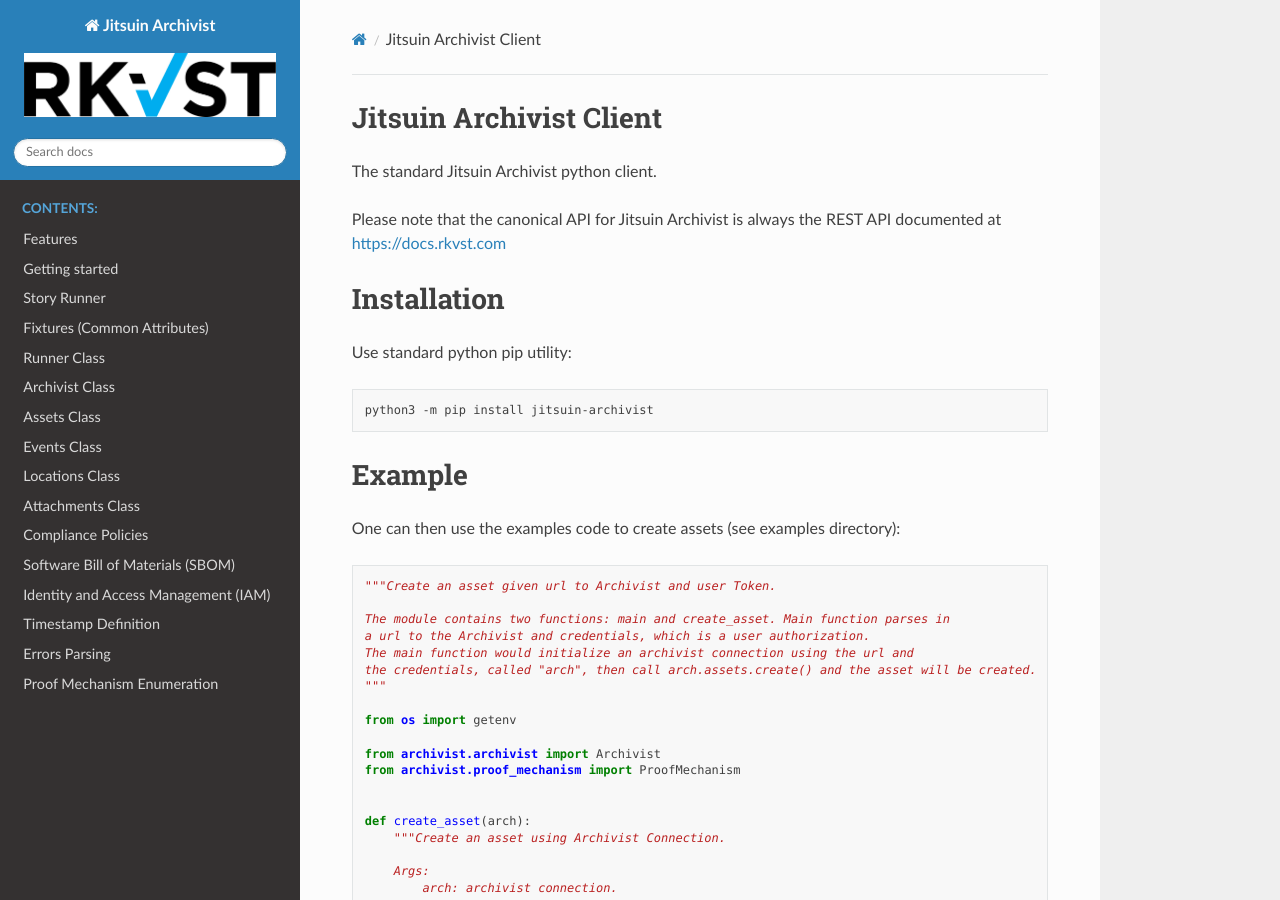
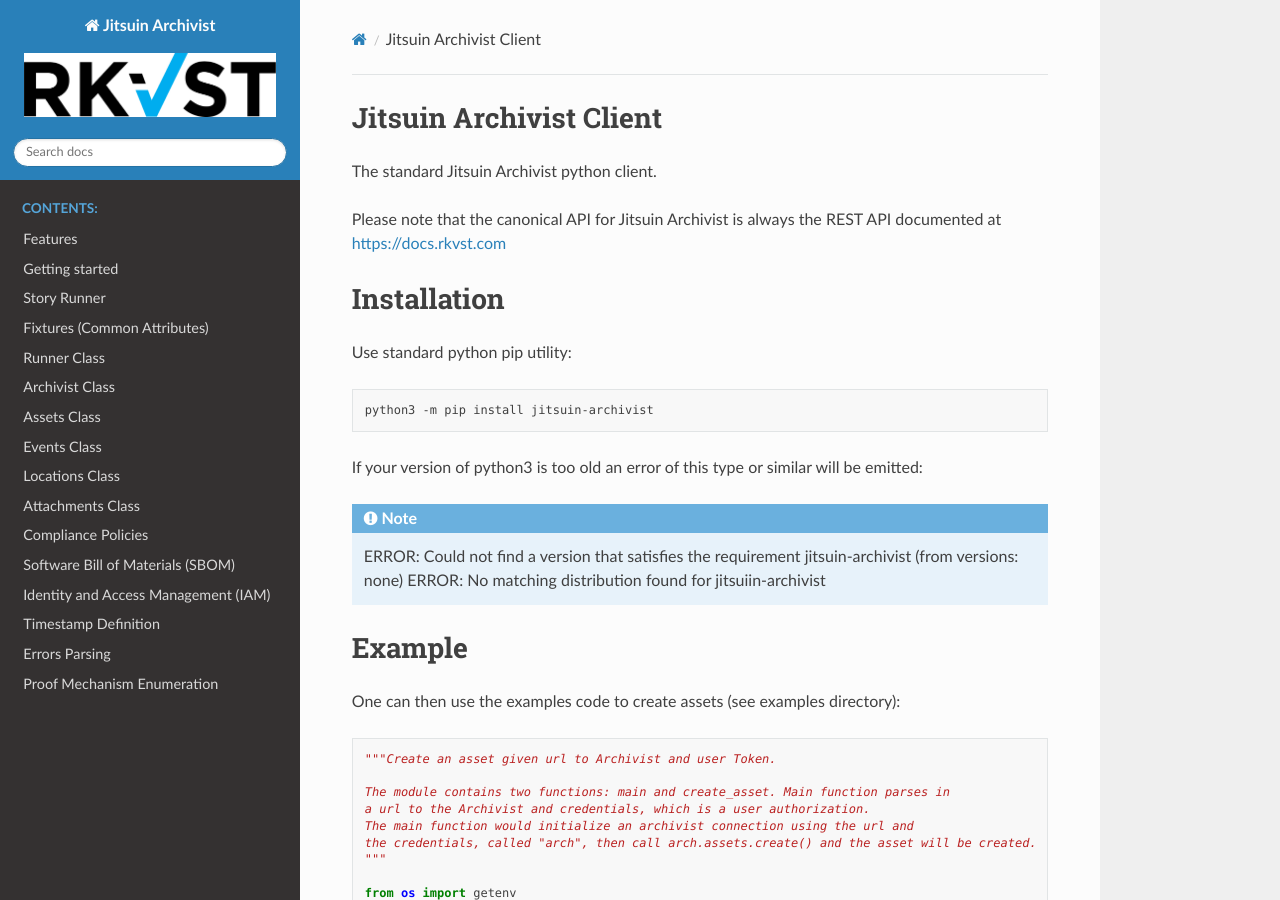
Before and after one commit to datatrails/datatrails-python, a Sphinx documentation site: the page built from docs/index.rst, in a window 1280 px wide and 900 px high. Built offline with Sphinx 7.4.7 and the Read the Docs theme 2.0.0, drawn with Linux system fonts in a browser that asks for light colours; the version number could not be read and is left out.

Commit message:
Minor fixes
Problem:
Some incorrect documentation.

Solution:
Fix minor faults in documentation and update sbom
release example code.

Signed-off-by: User Name <user@email.com>

```diff
--- a/README.rst
+++ b/README.rst
@@ -1,3 +1,4 @@
+
 .. _readme:
 
 Jitsuin Archivist Client
@@ -13,16 +14,23 @@
 
 Use standard python pip utility:
 
-.. code-block:: bash
+.. code:: bash
 
     python3 -m pip install jitsuin-archivist
+
+If your version of python3 is too old an error of this type or similar will be emitted:
+
+.. note::
+
+    ERROR: Could not find a version that satisfies the requirement jitsuin-archivist (from versions: none)
+    ERROR: No matching distribution found for jitsuiin-archivist
 
 Example
 =============
 
 One can then use the examples code to create assets (see examples directory):
 
-.. code-block:: python
+.. code:: python
 
     """Create an asset given url to Archivist and user Token.
 
@@ -138,7 +146,7 @@
 Python
 ------
 
-.. code-block:: python
+.. code:: python
 
     from logging import getLogger
     from pyaml_env import parse_config
@@ -182,7 +190,7 @@
 
 This functionality is also available from the command line:
 
-.. code-block:: shell
+.. code:: shell
 
    $ archivist_runner -h
 
@@ -196,7 +204,7 @@
 
 Execute:
 
-.. code-block:: shell
+.. code:: shell
 
    $ archivist_runner \
          -u https://app.rkvst.io \
@@ -225,7 +233,7 @@
    'true' which archivist will treat as a boolesn.
 
 
-.. code-block:: yaml
+.. code:: yaml
 
     ---
     # Demonstration of applying a Richness compliance policy to an asset that undergoes
@@ -294,7 +302,7 @@
 
 A recommended minimum configuration would be:
 
-.. code-block:: python
+.. code:: python
 
     import logging
 
--- a/docs/runner/events_create.rst
+++ b/docs/runner/events_create.rst
@@ -74,7 +74,7 @@
         confirm: true
         event_attributes:
           arc_description: ACME Corporation Detector SAAS Released YYYYMMDD.1
-          arc_display_type: sbom release
+          arc_display_type: Software Package Release
         sbom:
           filename: functests/test_resources/sbom/gen1.xml
           content_type: text/xml
@@ -100,9 +100,9 @@
         confirm: true
         event_attributes:
           arc_description: ACME Corporation Detector SAAS Released YYYYMMDD.1
-          arc_display_type: sbom release
+          arc_display_type: Software Package Release
         attachments:
           - filename: functests/test_resources/sbom/gen1.xml
             content_type: text/xml
             display_name: ACME Generation1 SBOM
-            type: SBOM_RELEASE
+            type: Software Package Release
--- a/requirements-dev.txt
+++ b/requirements-dev.txt
@@ -12,5 +12,7 @@
 twine~=3.4
 
 # documentation
+# the file docs/requirements.txt
+# must be kept in sync with this file.
 sphinx~=4.3
 sphinx-rtd-theme~=1.0.0
--- a/requirements.txt
+++ b/requirements.txt
@@ -1,3 +1,7 @@
+#
+# for the published wheel - the file docs/requirements.txt
+# must be kept in sync with this file.
+#
 backoff~=1.11
 certifi
 flatten-dict~=0.3
```
Also changed, not shown: docs/requirements.txt (+15 -13 lines), 1 other file.
